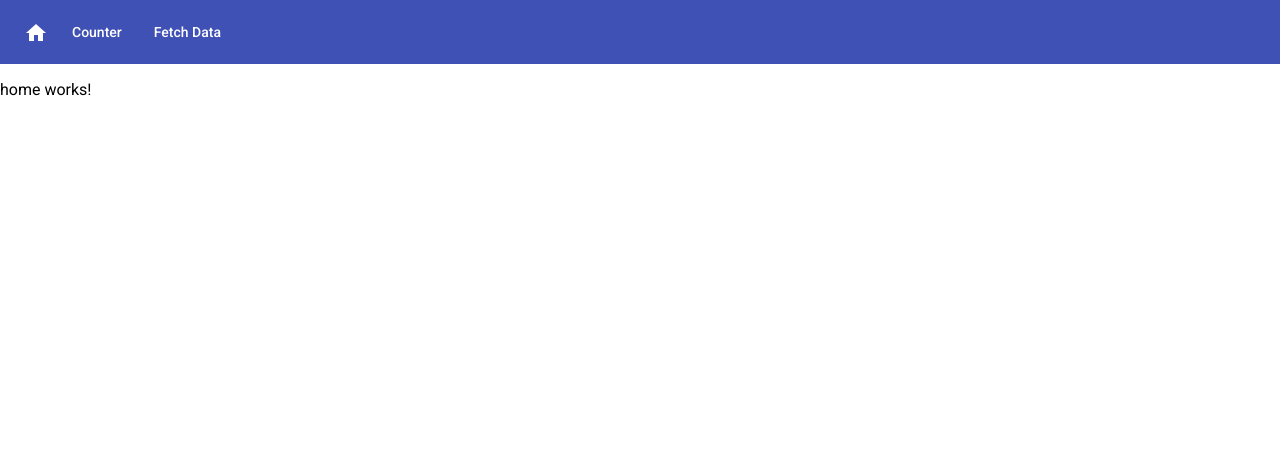
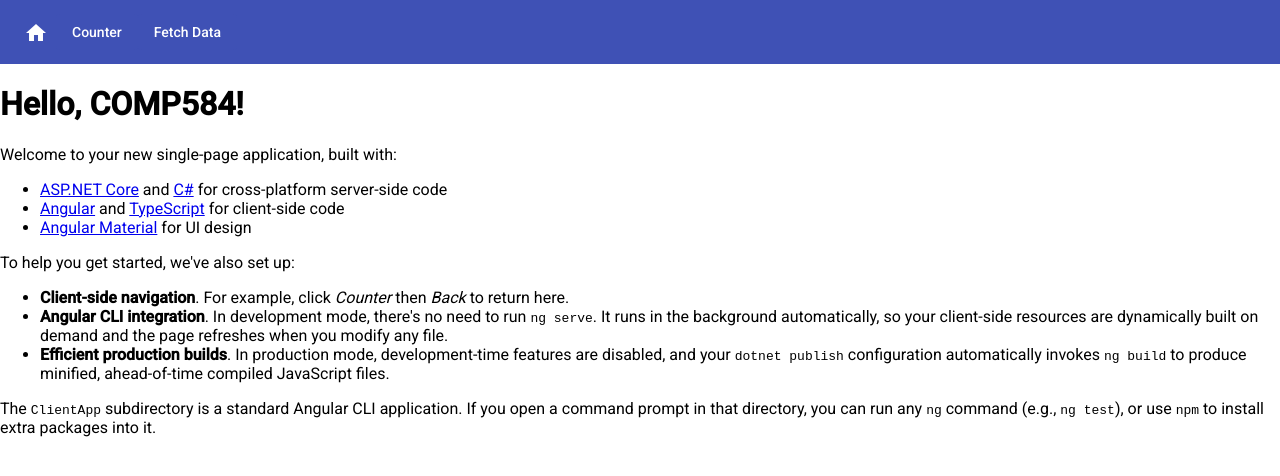
Before and after one commit to virshu/Comp584-WorldCitiesClient, an Angular app: page / in a window 1280 px wide. Shown: the top 476 px of the page. Built offline with nearby package versions, Linux system fonts and the light colour scheme.

Commit message:
Implemented Counter Component

```diff
--- a/src/app/counter/counter.component.html
+++ b/src/app/counter/counter.component.html
@@ -1 +1,7 @@
-<p>counter works!</p>
+<h1>Counter</h1>
+
+<p>This is a simple example of an Angular component.</p>
+
+<p aria-live="polite">Current count: <strong>{{ currentCount }}</strong></p>
+
+<button class="btn btn-primary" (click)="incrementCounter()">Increment</button>
--- a/src/app/counter/counter.component.ts
+++ b/src/app/counter/counter.component.ts
@@ -6,10 +6,14 @@
   styleUrls: ['./counter.component.css']
 })
 export class CounterComponent implements OnInit {
+  public currentCount = 0;
 
   constructor() { }
 
   ngOnInit(): void {
   }
 
+  public incrementCounter() {
+    this.currentCount++;
+  }
 }
--- a/src/app/home/home.component.html
+++ b/src/app/home/home.component.html
@@ -1 +1,14 @@
-<p>home works!</p>
+<h1>Hello, COMP584!</h1>
+<p>Welcome to your new single-page application, built with:</p>
+<ul>
+  <li><a href='https://get.asp.net/'>ASP.NET Core</a> and <a href='https://msdn.microsoft.com/en-us/library/67ef8sbd.aspx'>C#</a> for cross-platform server-side code</li>
+  <li><a href='https://angular.io/'>Angular</a> and <a href='http://www.typescriptlang.org/'>TypeScript</a> for client-side code</li>
+  <li><a href="https://material.angular.io/">Angular Material</a> for UI design</li>
+</ul>
+<p>To help you get started, we've also set up:</p>
+<ul>
+  <li><strong>Client-side navigation</strong>. For example, click <em>Counter</em> then <em>Back</em> to return here.</li>
+  <li><strong>Angular CLI integration</strong>. In development mode, there's no need to run <code>ng serve</code>. It runs in the background automatically, so your client-side resources are dynamically built on demand and the page refreshes when you modify any file.</li>
+  <li><strong>Efficient production builds</strong>. In production mode, development-time features are disabled, and your <code>dotnet publish</code> configuration automatically invokes <code>ng build</code> to produce minified, ahead-of-time compiled JavaScript files.</li>
+</ul>
+<p>The <code>ClientApp</code> subdirectory is a standard Angular CLI application. If you open a command prompt in that directory, you can run any <code>ng</code> command (e.g., <code>ng test</code>), or use <code>npm</code> to install extra packages into it.</p>
```
